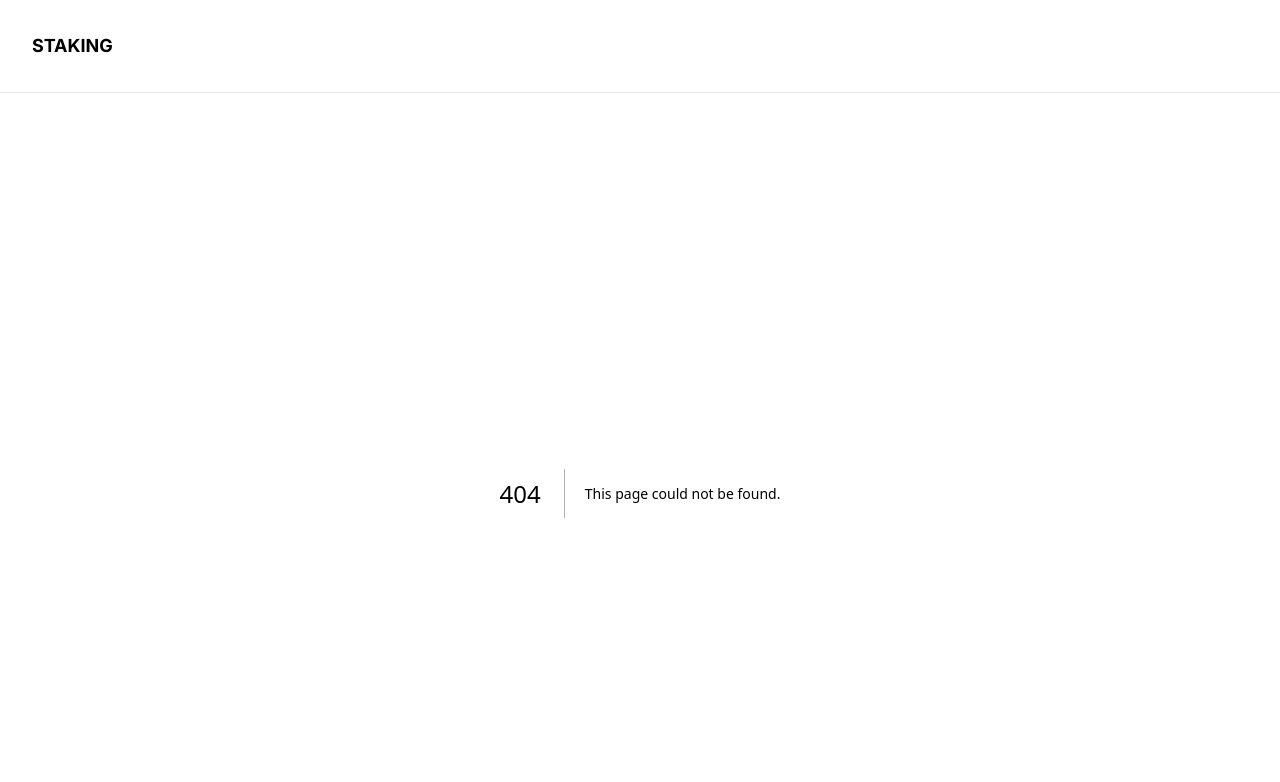
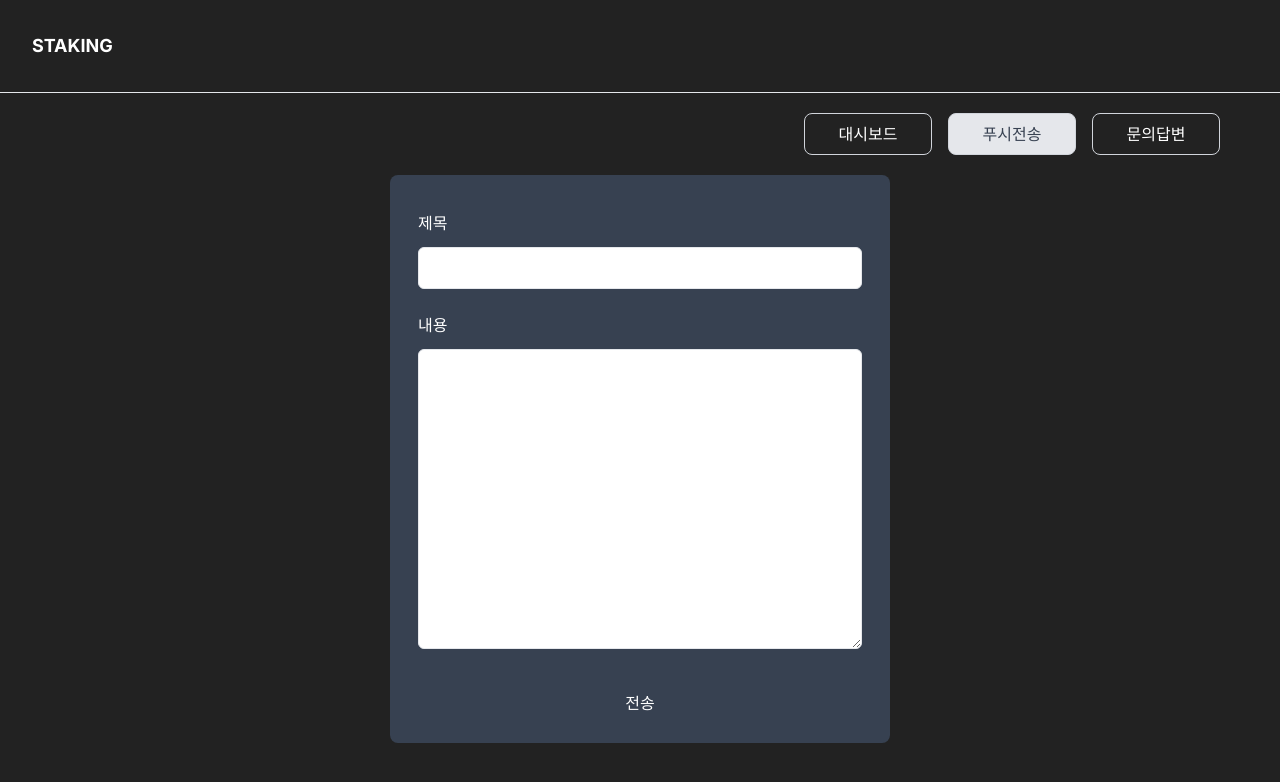
Before and after one commit to stakingWebServer/stakingWebFront, a Next.js app: page /pushSend in a window 1280 px wide. Before the commit this address had no page. Shown: the top 782 px of the page. Built offline with nearby package versions, Linux system fonts and the light colour scheme.

Commit message:
푸시전송 ui 개발

```diff
--- a/src/app/globals.css
+++ b/src/app/globals.css
@@ -9,9 +9,10 @@ body {
 
 }
 
-input {
+input, textarea {
   color: #222;
 }
+
 
 @layer utilities {
   .text-balance {
--- /dev/null
+++ b/src/app/pushSend/page.tsx
@@ -0,0 +1,12 @@
+import Nav from "@/components/Nav";
+import PushSendBox from "@/components/PushSendBox";
+
+//푸시전송 페이지
+export default function PushSend() {
+    return (
+        <div>
+            <Nav selectNav={'푸시전송'} />
+            <PushSendBox />
+        </div>
+    )
+}
--- /dev/null
+++ b/src/components/PushSendBox.tsx
@@ -0,0 +1,21 @@
+'use client'
+
+import { useState } from "react";
+import Button from "./ui/Button";
+import InputBox from "./ui/InputBox";
+import TextareaBox from "./ui/TextareaBox";
+
+export default function PushSendBox() {
+    const [sendData, setSendData] = useState({
+        title: '',
+        content: ''
+    });
+
+    return (
+        <div className="w-[500px] mx-auto bg-gray-700 p-5 rounded-lg text-center">
+            <InputBox text="제목" id="title" type='text' onChange={() => { }} />
+            <TextareaBox text="내용" id="content" onChange={() => { }} />
+            <Button text="전송" size={400} onClick={() => { }} />
+        </div>
+    )
+}
--- a/src/components/ui/InputBox.tsx
+++ b/src/components/ui/InputBox.tsx
@@ -3,20 +3,20 @@ import { Dispatch, SetStateAction } from "react"
 type Props = {
     id: string;
     text: string;
-    loginDataChange: React.ChangeEventHandler<HTMLInputElement>
+    onChange: React.ChangeEventHandler<HTMLInputElement>
     type: string;
 }
 
 
-export default function InputBox({ text, id, loginDataChange, type }: Props) {
+export default function InputBox({ text, id, onChange, type }: Props) {
     return (
         <div className="w-full text-left p-2 ">
-            <label className="w-full block">{text}</label>
+            <label className="my-2 w-full block">{text}</label>
             <input
                 type={type}
                 name={id}
-                className="rounded-md p-1 mt-1 w-full border"
-                onChange={e => loginDataChange(e)}
+                className="rounded-md p-2 mt-1 w-full border"
+                onChange={e => onChange(e)}
             />
         </div>
     )
--- /dev/null
+++ b/src/components/ui/TextareaBox.tsx
@@ -0,0 +1,18 @@
+type Props = {
+    id: string;
+    text: string;
+    onChange: React.ChangeEventHandler<HTMLTextAreaElement>
+}
+
+export default function TextareaBox({ text, id, onChange }: Props) {
+    return (
+        <div className="w-full text-left p-2 ">
+            <label className="w-full block my-2">{text}</label>
+            <textarea
+                name={id}
+                className="rounded-md p-2 mt-1 w-full border h-[300px]"
+                onChange={e => onChange(e)}
+            />
+        </div>
+    )
+}
```
